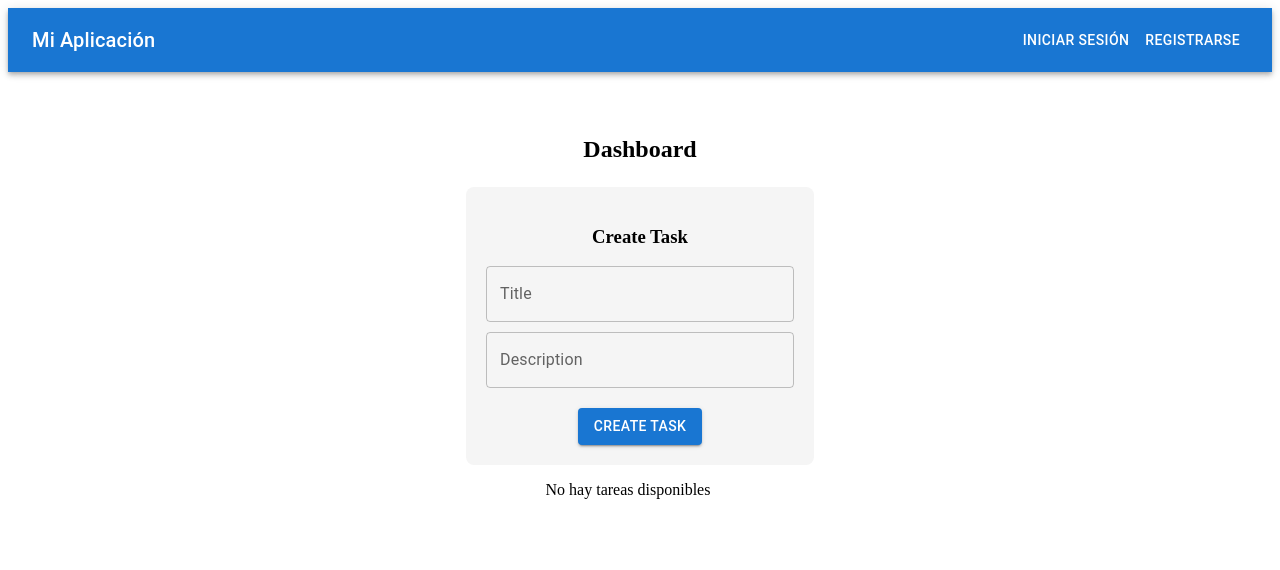
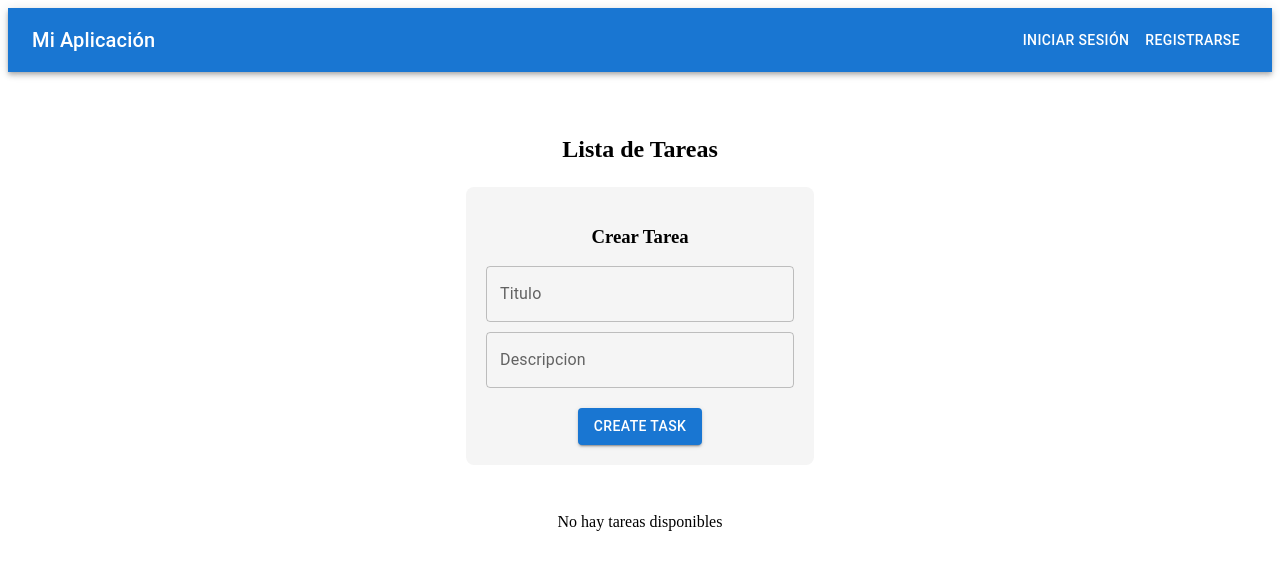
Before and after one commit to patriciorearte/Proyecto_Tareas, a React (Vite) app in the folder src/frontend/my-app/: page /dashboard in a window 1280 px wide. Shown: the top 570 px of the page. Built offline with nearby package versions, Linux system fonts and the light colour scheme.

Commit message:
Se agrego grid2

```diff
--- a/src/frontend/my-app/src/components/Dashboard.jsx
+++ b/src/frontend/my-app/src/components/Dashboard.jsx
@@ -1,8 +1,7 @@
 import React, { useState, useEffect } from 'react';
 import axios from 'axios';
 import { Button, TextField, IconButton, Card, CardContent, Container, Grid, Box, Snackbar } from '@mui/material';
-import EditIcon from '@mui/icons-material/Edit';
-import DeleteIcon from '@mui/icons-material/Delete';
+
 import TaskList from './TaskList';
 
 
@@ -95,21 +94,21 @@ const Dashboard = () => {
 
 
   return (
-    <Container maxWidth="md">
-      <h2 style={{ textAlign: 'center' }}>Dashboard</h2>
+    <Container maxWidth="lg">
+      <h2 style={{ textAlign: 'center' }}>Lista de Tareas</h2>
 
       {/* Formulario para crear tarea */}
       <Box my={3} display="flex" flexDirection="column" alignItems="center" style={{ backgroundColor: '#f5f5f5', padding: '20px', borderRadius: '8px' }}>
-        <h3>Create Task</h3>
+        <h3>Crear Tarea</h3>
         <TextField
-          label="Title"
+          label="Titulo"
           value={newTask.title}
           onChange={(e) => setNewTask({ ...newTask, title: e.target.value })}
           style={{ marginBottom: '10px' }}
           fullWidth
         />
         <TextField
-          label="Description"
+          label="Descripcion"
           value={newTask.description}
           onChange={(e) => setNewTask({ ...newTask, description: e.target.value })}
           style={{ marginBottom: '20px' }}
@@ -121,7 +120,9 @@ const Dashboard = () => {
       </Box>
 
       {/* Lista de tareas */}
-      <TaskList tasks={tasks} onEdit={handleEditTask} onDelete={handleDeleteTask} />
+      <Box mt={4}>
+        <TaskList tasks={tasks} onEdit={handleEditTask} onDelete={handleDeleteTask} />
+      </Box>
 
       <Snackbar
         open={openSnackbar}
@@ -132,5 +133,4 @@ const Dashboard = () => {
     </Container>
   );
 };
-
 export default Dashboard;
--- a/src/frontend/my-app/src/components/TaskList.jsx
+++ b/src/frontend/my-app/src/components/TaskList.jsx
@@ -1,22 +1,44 @@
 import React from 'react';
-import { Card, CardContent, IconButton, Grid, Box } from '@mui/material';
+import { Card, CardContent, IconButton, Grid2 , Box } from '@mui/material';
 import EditIcon from '@mui/icons-material/Edit';
 import DeleteIcon from '@mui/icons-material/Delete';
+import { Typography } from '@mui/material';
 
 const TaskList = ({ tasks, onEdit, onDelete }) => {
     return (
-    <Grid container spacing={3} justifyContent="center">
+      <Grid2 container spacing={3} justifyContent="center" sx={{ marginTop: 3 }}>
         {tasks.length > 0 ? (
           tasks.map(task => (
-          <Grid item xs={12} sm={6} md={4} key={task.id}>
-            <Card sx={{ padding: 2, backgroundColor: "#e3f2fd", boxShadow: 3, borderRadius: 2 }}>
+            <Grid2 item xs={12} sm={6} md={4} lg={3} key={task.id}>
+              <Card sx={{ padding: 2, backgroundColor: "#e3f2fd", boxShadow: 3, borderRadius: 2, minHeight: '250px' }}>
                 <CardContent>
-                <h3 style={{ fontSize: '1.2rem', fontWeight: 'bold', marginBottom: '10px' }}>
+                  {/* Título con estilo para que no se corte */}
+                  <Typography
+                    variant="h6"
+                    sx={{
+                      fontWeight: 'bold',
+                      fontSize: '1.2rem',
+                      overflow: 'visible', // Para que el texto no se corte
+                      whiteSpace: 'normal', // Permitir que el texto ocupe varias líneas
+                      marginBottom: '10px',
+                      lineHeight: 1.5,  // Para mayor espacio entre líneas
+                    }}
+                  >
                     {task.title || "Sin título"}
-                </h3>
-                <p style={{ fontSize: '1rem', color: '#555' }}>
+                  </Typography>
+
+                  {/* Descripción */}
+                  <Typography
+                    variant="body2"
+                    sx={{
+                      fontSize: '1rem',
+                      color: '#555',
+                      marginBottom: '20px',
+                      lineHeight: 1.4, // Espacio para que el texto no se vea apretado
+                    }}
+                  >
                     {task.description || "Sin descripción"}
-                </p>
+                  </Typography>
 
                   <Box mt={2} display="flex" justifyContent="space-between">
                     <IconButton onClick={() => onEdit(task)} color="primary">
@@ -28,12 +50,12 @@ const TaskList = ({ tasks, onEdit, onDelete }) => {
                   </Box>
                 </CardContent>
               </Card>
-          </Grid>
+            </Grid2>
           ))
         ) : (
           <p style={{ textAlign: "center", width: "100%" }}>No hay tareas disponibles</p>
         )}
-    </Grid>
+      </Grid2>
     );
   };
 
```
Lines whose indentation alone changed are shown as unchanged.
